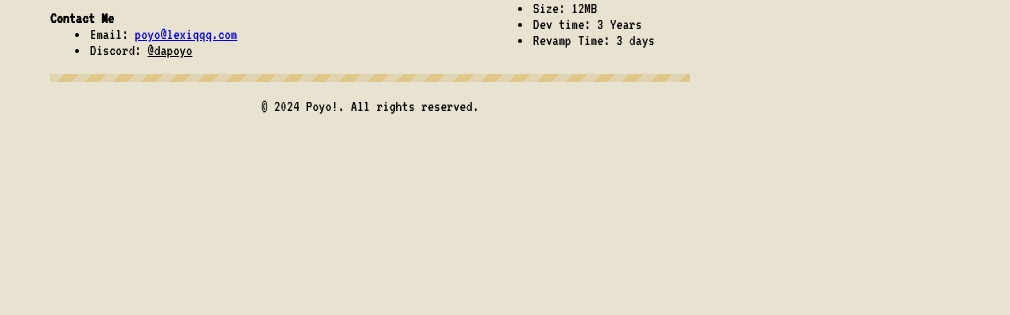
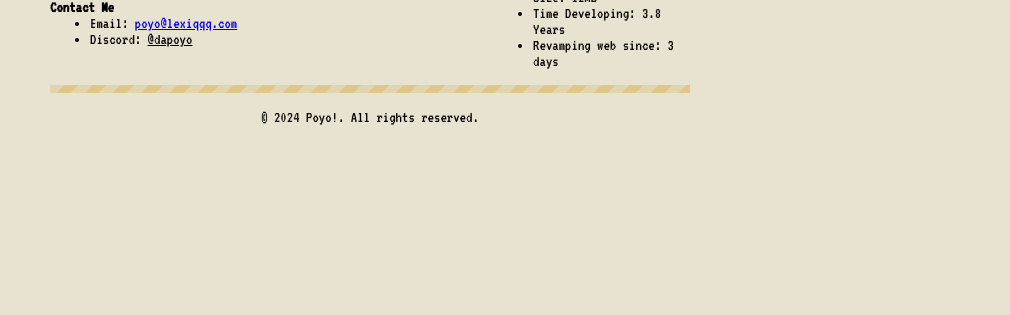
Before and after one commit to MrDaPoyo/neocities, a plain HTML site: page public/index.html in a window 1280 px wide. Shown: the part 485-800 px from the top of the page, without its empty margins (270-1280 px from the left). Drawn offline with Linux system fonts and the light colour scheme.

Commit message:
Better grammar

```diff
--- a/public/index.html
+++ b/public/index.html
@@ -53,8 +53,8 @@
           <ul>
             <li>118k visits</li>
             <li>Size: 12MB</li>
-            <li>Dev time: 3 Years</li>
-            <li>Revamp Time: 3 days</li>
+            <li>Time Developing: 3.8 Years</li>
+            <li>Revamping web since: 3 days</li>
           </ul>
         </div>
 
```
